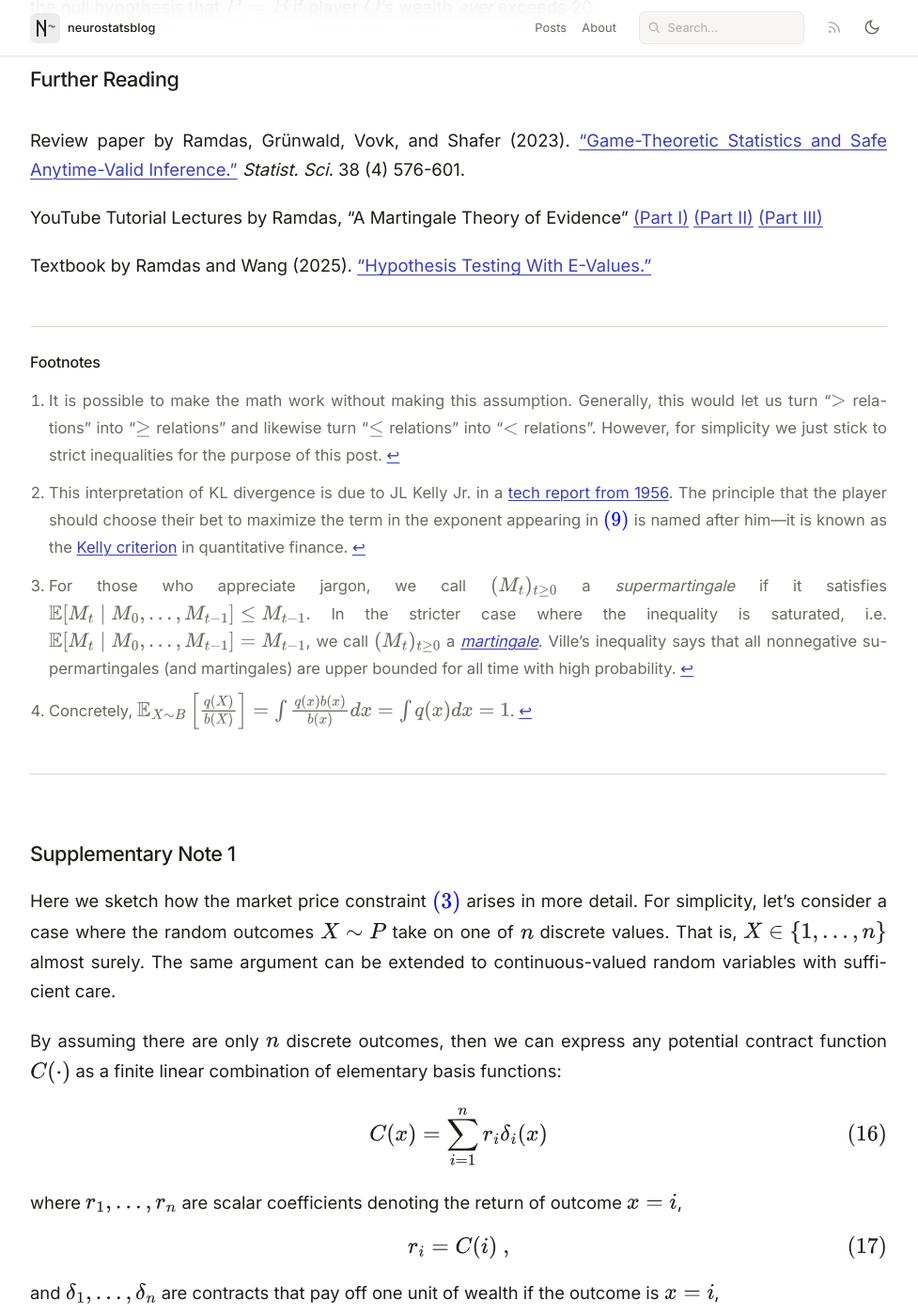
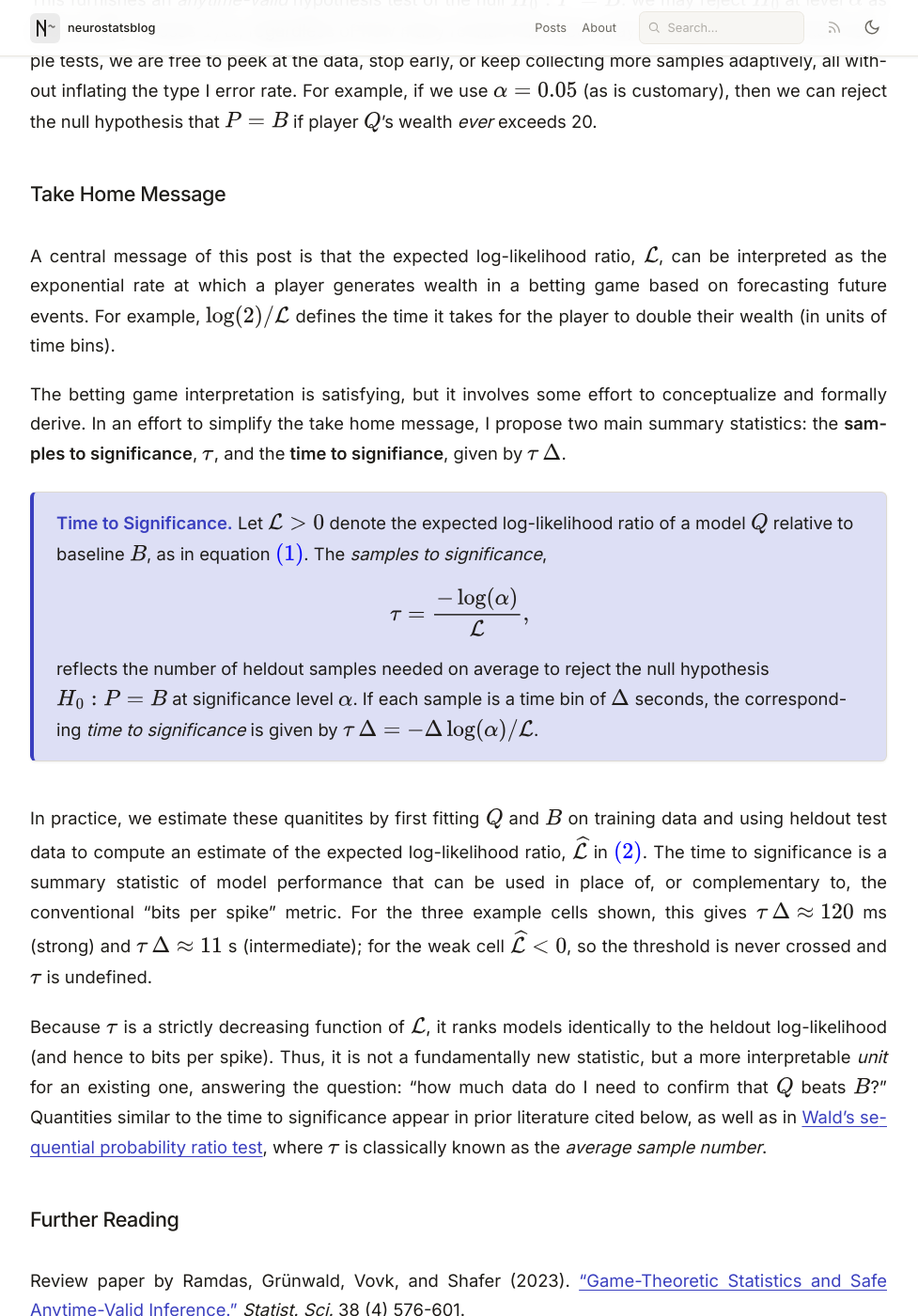
Before and after one commit to neurostatsblog/neurostatsblog.github.io, a Jekyll site: the page built from _posts/2026-06-01-model-comparison-by-betting.md, in a window 1280 px wide and 1400 px high, scrolled down 10939 px. Shown: the whole window at 94% size, without its empty margins (152-1129 px from the left). Built offline with Jekyll 4.4.1, drawn with Linux system fonts in a browser that asks for light colours; some of the changed text lies outside the part shown.

Commit message:
add time to significance

```diff
--- a/_posts/2026-06-01-model-comparison-by-betting.md
+++ b/_posts/2026-06-01-model-comparison-by-betting.md
@@ -3,12 +3,13 @@ layout: post
 title: "Bits per Spike as a Betting Game"
 subtitle: "A simple way to interpret heldout log-likelihood scores"
 date: 2026-05-27
-version: 1
+version: 2
 last_updated: 2026-05-27
 doi: 10.5281/zenodo.20418561
 toc: true
 changelog:
     - "v1 (2026-05-27): Initial version."
+    - "v2 (2026-05-28): Added time to significance."
 tags: [statistics]
 authors:
   - name: Alex H Williams
@@ -48,15 +49,17 @@ $$
 Note that the expectation is computed under $P$.
 Since $P$ is unknown in real world situations, we can estimate the expression above by holding out a test set with $T$ data samples and approximating the expectation with an empirical average:
 $$
+\begin{equation}
 \mathcal{L} \approx \widehat{\mathcal{L}} = \frac{1}{T} \sum_{t=1}^T \log q(X_t)/ b(X_t)  = \frac{1}{T} \sum_{t=1}^T \Big [ \log q(X_t) - \log b(X_t) \Big ]
 \label{eq:empirical-log-likelihood-ratio}
+\end{equation}
 $$
 
 We have thus far used natural logarithms, but substituting base-2 logarithms can aid interpretation.
 By the change of base formula, $\mathcal{L}_2 = \mathcal{L} / \log(2)$ is the expected base-2 log likelihood.
 
 Even more intriguingly, we will be able to draw a connection to null hypothesis testing at significance threshold $\alpha$ (for example, $\alpha = 0.05$).
-It turns out that the expected base-$(1/\alpha)$ log likelihood, $\mathcal{L}_{1/\alpha} = -\mathcal{L} / \log(\alpha)$, will have a very satisfying interpretation.
+It turns out that the expected base-$(1/\alpha)$ log likelihood, $\mathcal{L}_{1/\alpha} = -\mathcal{L} / \log(\alpha)$, will have a very satisfying interpretation (see [**Take Home Message**](#take-home-message) at the end of this post).
 
 ## A Demo of the Betting Game
 
@@ -116,7 +119,8 @@ For the strong cell (*left*) that timescale is around 120 ms; for the intermedia
 
 A common alternative normalization is *bits per spike*, the metric mentioned at the top of the post.
 If $\bar\lambda_b$ is the baseline's expected spike count per bin, then $\text{bits/spike} = \mathcal{L}_2 / \bar\lambda_b$ coincides with the player's wealth growth per spike observed, rather than per bin elapsed.
-Normalizing by the number of spikes is potentially useful when comparing models fit to neurons with very different firing rates, but for the rest of this post I'll stick with bits per bin and the closely related bits per second, since the betting game is naturally indexed by time bins of the recording.
+Normalizing by the number of spikes is potentially useful when comparing models fit to neurons with very different firing rates.
+However, since the betting game is naturally indexed by time bins of the recording, the rest of the post will stick to normalizing the log likelihood ratio in units of time.
 
 Now that we've sketched some results, it's time to make this picture rigorous.
 Specifically, we want to (1) define exactly how each round of betting works, (2) explain the optimal strategy that player $Q$ can implement, and (3) understand what the significance threshold line in the figure means in terms of a formal hypothesis test.
@@ -261,8 +265,8 @@ This is suggestive of overfitting: $Q$ believes it has a tiny edge that doesn't
 
 ## Connection to Hypothesis Testing
 
-The doubling time of wealth is already an appealing interpretation of the expected log likelihood.
-But what makes the betting game framework even more powerful is the following connection to hypothesis testing, due to [Ville's inequality](https://en.wikipedia.org/wiki/Ville%27s_inequality).
+We have not yet drawn a rigorous connection to null hypothesis testing, as promised by the plots in Figures 3 and 4.
+The connection is simple and follows concretely from a result called [Ville's inequality](https://en.wikipedia.org/wiki/Ville%27s_inequality), summarized below.
 
 <div class="callout callout-theorem">
 <p><strong>Ville's Inequality (informal).</strong> Let $(M_t)_{t \geq 0}$ be a sequence of random variables such that $M_t \geq 0$ almost surely for all $t$ and $\mathbb{E}[M_{t} \mid M_0, \dots, M_{t-1}] \leq M_{t-1}$ for all $t$.
@@ -272,10 +276,10 @@ P\!\left( \sup_{t \geq 0} M_t \, \geq \, 1/\alpha \right) \, \leq \, \alpha \cdo
 $$
 </div>
 
-Intuitively, this result states that if the random sequence $(M\_t)\_{t \geq 0}$ is memoryless and not increasing in expectation,[^martingale] then $M_t$ cannot be very large at *any moment in time*.
+Intuitively, this result states that if the random sequence $(M\_t)\_{t \geq 0}$ is memoryless and not increasing in expectation,[^martingale] then $M_t$ cannot be very large at *any moment in time, even if we run the simulation infinitely far into the future*.
 
 To see why this matters in our setting, suppose for the moment that the baseline $B$ is in fact the true data-generating distribution---i.e. $P = B$.
-Under this assumption, the wealth process $(W\_t)\_{t \geq 0}$ satisfies all the conditions placed on $(M_t)_{t \geq 0}$ in Ville's inequality.
+Under this assumption, we can apply Ville's inequality.
 This is easy to check:
 $$
 \mathbb{E}_{X_t \sim B}\!\big[ W_t \mid W_0 \dots W_{t-1} \big]
@@ -289,6 +293,34 @@ P\!\left( \sup_{t \geq 0} W_t \, \geq \, 1/\alpha \right) \, \leq \, \alpha .
 $$
 This furnishes an *anytime-valid* hypothesis test of the null $H_0 : P = B$: we may reject $H_0$ at level $\alpha$ as soon as $W_t$ crosses $1/\alpha$, regardless of how many rounds have been played. Unlike classical fixed-sample tests, we are free to peek at the data, stop early, or keep collecting more samples adaptively, all without inflating the type I error rate.
 For example, if we use $\alpha = 0.05$ (as is customary), then we can reject the null hypothesis that $P = B$ if player $Q$'s wealth *ever* exceeds 20.
+
+## Take Home Message
+
+A central message of this post is that the expected log-likelihood ratio, $\mathcal{L}$, can be interpreted as the exponential rate at which a player generates wealth in a betting game based on forecasting future events.
+For example, $\log(2)/\mathcal{L}$ defines the time it takes for the player to double their wealth (in units of time bins).
+
+The betting game interpretation is satisfying, but it involves some effort to conceptualize and formally derive.
+In an effort to simplify the take home message, I propose two main summary statistics: the **samples to significance**, $\tau$, and the **time to signifiance**, given by $\tau \, \Delta$.
+
+<div class="callout callout-theorem">
+<p><strong>Time to Significance.</strong>
+Let $\mathcal{L} > 0$ denote the expected log-likelihood ratio of a model $Q$ relative to baseline $B$, as in equation \eqref{eq:expected-log-likelihood-ratio}.
+The <i>samples to significance</i>,
+$$
+\tau = \frac{-\log(\alpha)}{\mathcal{L}} ,
+$$
+reflects the number of heldout samples needed on average to reject the null hypothesis $H_0 : P = B$ at significance level $\alpha$. If each sample is a time bin of $\Delta$ seconds, the corresponding <i>time to significance</i> is given by $\tau \, \Delta = -\Delta \log(\alpha) / \mathcal{L}$.
+</p>
+</div>
+
+In practice, we estimate these quanitites by first fitting $Q$ and $B$ on training data and using heldout test data to compute an estimate of the expected log-likelihood ratio, $\widehat{\mathcal{L}}$ in \eqref{eq:empirical-log-likelihood-ratio}.
+The time to significance is a summary statistic of model performance that can be used in place of, or complementary to, the conventional "bits per spike" metric.
+For the three example cells shown, this gives $\tau \, \Delta \approx 120$ ms (strong) and $\tau \, \Delta \approx 11$ s (intermediate); for the weak cell $\widehat{\mathcal{L}} < 0$, so the threshold is never crossed and $\tau$ is undefined.
+
+Because $\tau$ is a strictly decreasing function of $\mathcal{L}$, it ranks models identically to the heldout log-likelihood (and hence to bits per spike).
+Thus, it is not a fundamentally new statistic, but a more interpretable *unit* for an existing one, answering the question: "how much data do I need to confirm that $Q$ beats $B$?"
+Quantities similar to the time to significance appear in prior literature cited below, as well as in [Wald's sequential probability ratio test](https://en.wikipedia.org/wiki/Sequential_probability_ratio_test), where $\tau$ is classically known as the *average sample number*.
+
 
 ## Further Reading
 
```
